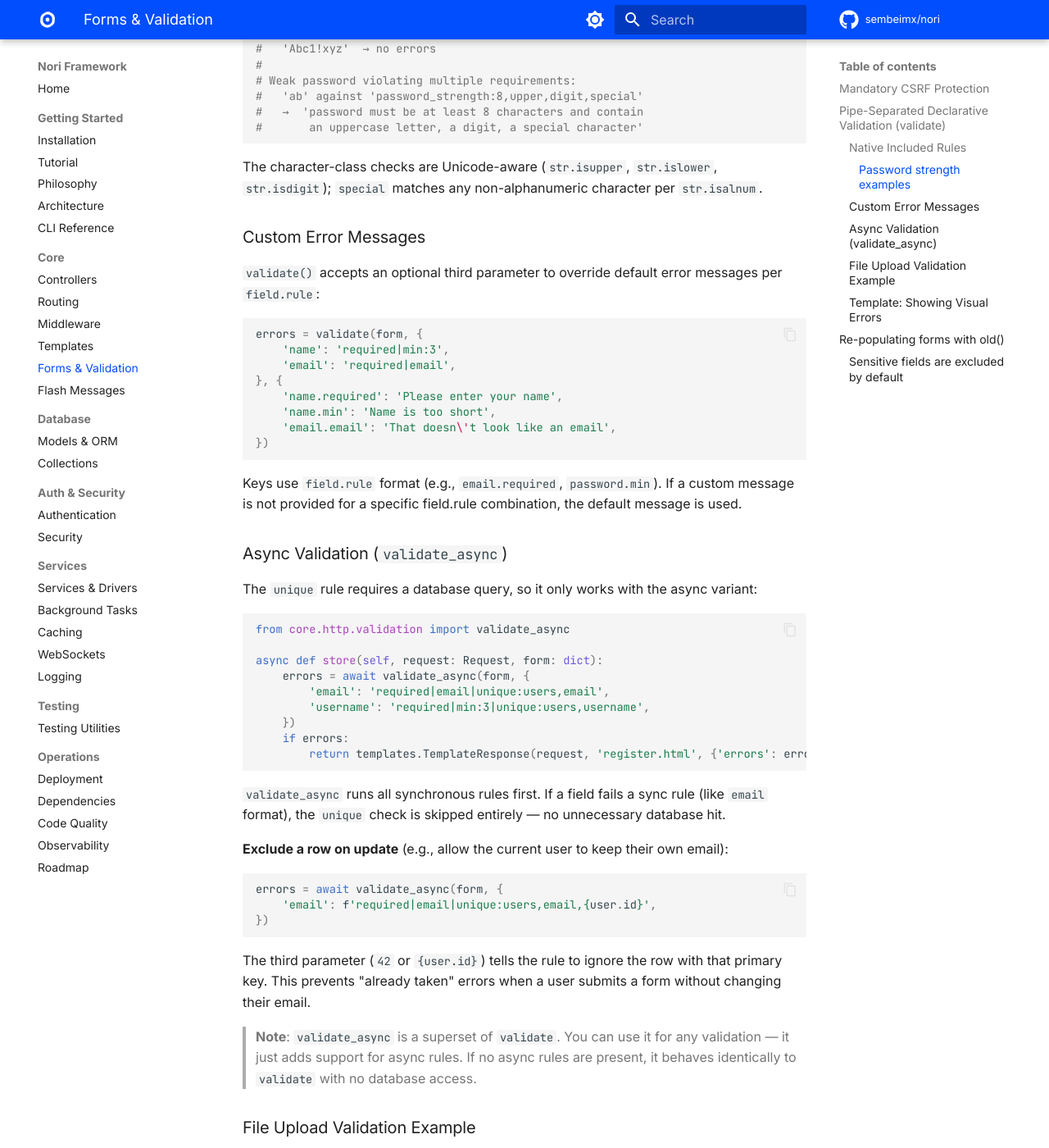
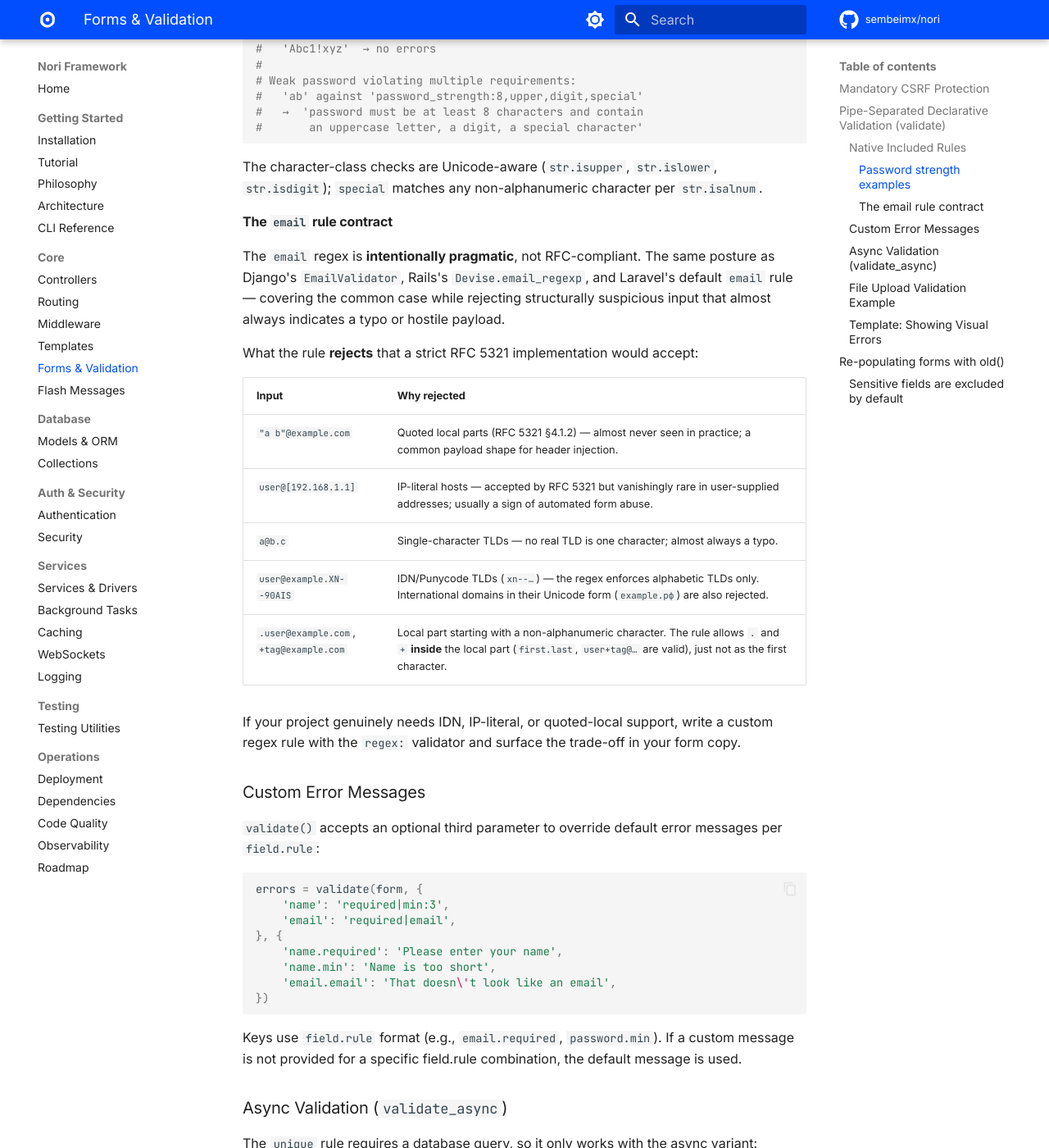
Before and after one commit to sembeimx/nori, an MkDocs documentation site: the page built from docs/forms_validation.md, in a window 1280 px wide and 1400 px high, scrolled down 3245 px. Shown: the whole window at 82% size. Built offline with MkDocs 1.6.1 and Material for MkDocs 9.7.7, drawn with Linux system fonts in a browser that asks for light colours; comment, search, counter and statistics services are not loaded; the version menu is left out.

Commit message:
docs(validation): document email rule's pragmatic regex contract
Surfaces five intentional limits the email rule applies — quoted local
parts, IP-literal hosts, single-character TLDs, IDN/Punycode TLDs,
and leading non-alphanumeric chars in the local part — with a brief
rationale for each. Same posture as Django's EmailValidator,
Rails's Devise.email_regexp, and Laravel's email rule: cover the
common case, reject structurally suspicious shapes that almost
always indicate a typo or hostile payload.

Until v1.14.0 these limits were only encoded in the property test
strategy filters (tests/test_core/test_validation_properties.py).
Now they are part of the user-facing contract.

For projects that genuinely need IDN, IP-literal, or quoted-local
support, the doc points to the regex: validator as the escape hatch.

```diff
--- a/docs/forms_validation.md
+++ b/docs/forms_validation.md
@@ -112,6 +112,22 @@ validate(form, {'password': 'required|password_strength:8,upper,lower,digit,spec
 
 The character-class checks are Unicode-aware (`str.isupper`, `str.islower`, `str.isdigit`); `special` matches any non-alphanumeric character per `str.isalnum`.
 
+#### The `email` rule contract
+
+The `email` regex is **intentionally pragmatic**, not RFC-compliant. The same posture as Django's `EmailValidator`, Rails's `Devise.email_regexp`, and Laravel's default `email` rule — covering the common case while rejecting structurally suspicious input that almost always indicates a typo or hostile payload.
+
+What the rule **rejects** that a strict RFC 5321 implementation would accept:
+
+| Input | Why rejected |
+|-------|-------------|
+| `"a b"@example.com` | Quoted local parts (RFC 5321 §4.1.2) — almost never seen in practice; a common payload shape for header injection. |
+| `user@[192.168.1.1]` | IP-literal hosts — accepted by RFC 5321 but vanishingly rare in user-supplied addresses; usually a sign of automated form abuse. |
+| `a@b.c` | Single-character TLDs — no real TLD is one character; almost always a typo. |
+| `user@example.XN--90AIS` | IDN/Punycode TLDs (`xn--…`) — the regex enforces alphabetic TLDs only. International domains in their Unicode form (`example.рф`) are also rejected. |
+| `.user@example.com`, `+tag@example.com` | Local part starting with a non-alphanumeric character. The rule allows `.` and `+` **inside** the local part (`first.last`, `user+tag@…` are valid), just not as the first character. |
+
+If your project genuinely needs IDN, IP-literal, or quoted-local support, write a custom regex rule with the `regex:` validator and surface the trade-off in your form copy.
+
 ### Custom Error Messages
 
 `validate()` accepts an optional third parameter to override default error messages per `field.rule`:
```
